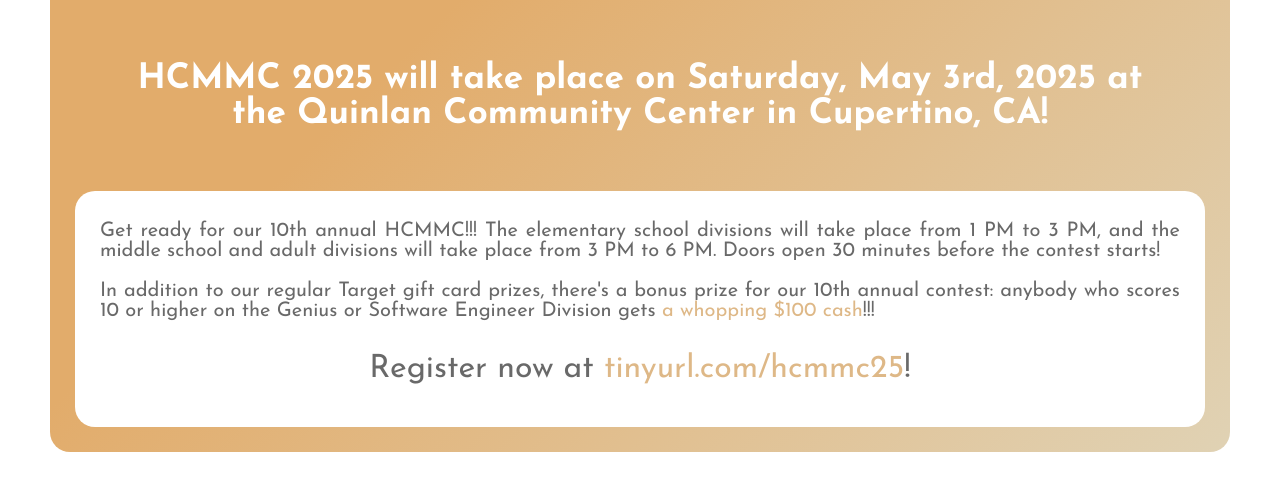
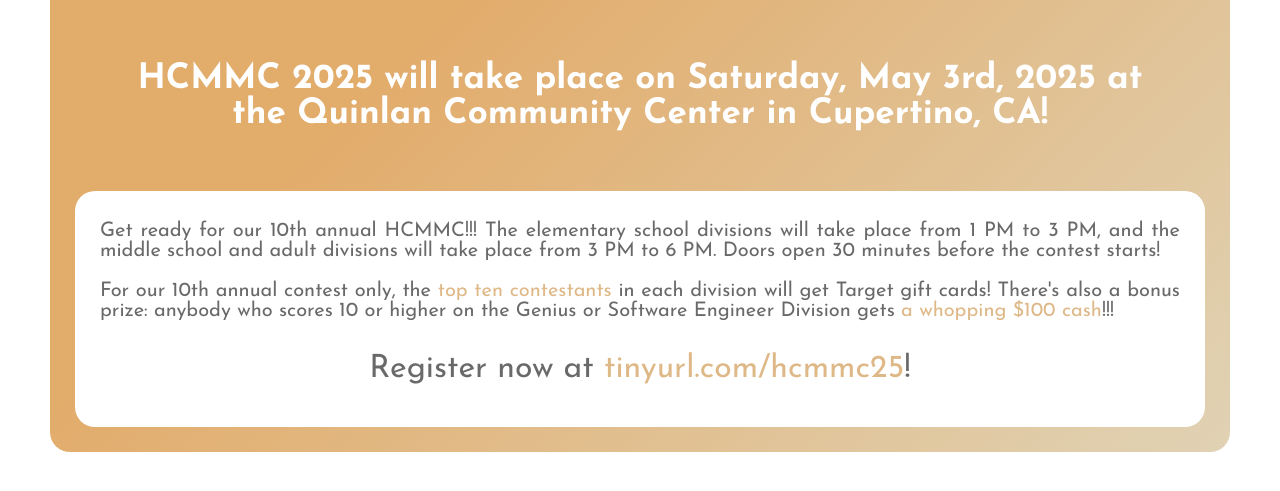
Before and after one commit to hcmmc-site/hcmmc-site.github.io, a plain HTML site: page index.html in a window 1280 px wide. Shown: the part 699-1190 px from the top of the page. Drawn offline with Linux system fonts and the light colour scheme.

Commit message:
Update prize information.

```diff
--- a/index.html
+++ b/index.html
@@ -75,7 +75,7 @@
                     </p>
 
                     <p>
-                        In addition to our regular Target gift card prizes, there's a bonus prize for our 10th annual contest: anybody who scores 10 or higher on the Genius or Software Engineer Division gets <span class="gold">a whopping $100 cash</span>!!!
+                        For our 10th annual contest only, the <span class="gold">top ten contestants</span> in each division will get Target gift cards! There's also a bonus prize: anybody who scores 10 or higher on the Genius or Software Engineer Division gets <span class="gold">a whopping $100 cash</span>!!!
                     </p>
 
                     <p style="text-align: center; font-size: 32px;">
```
